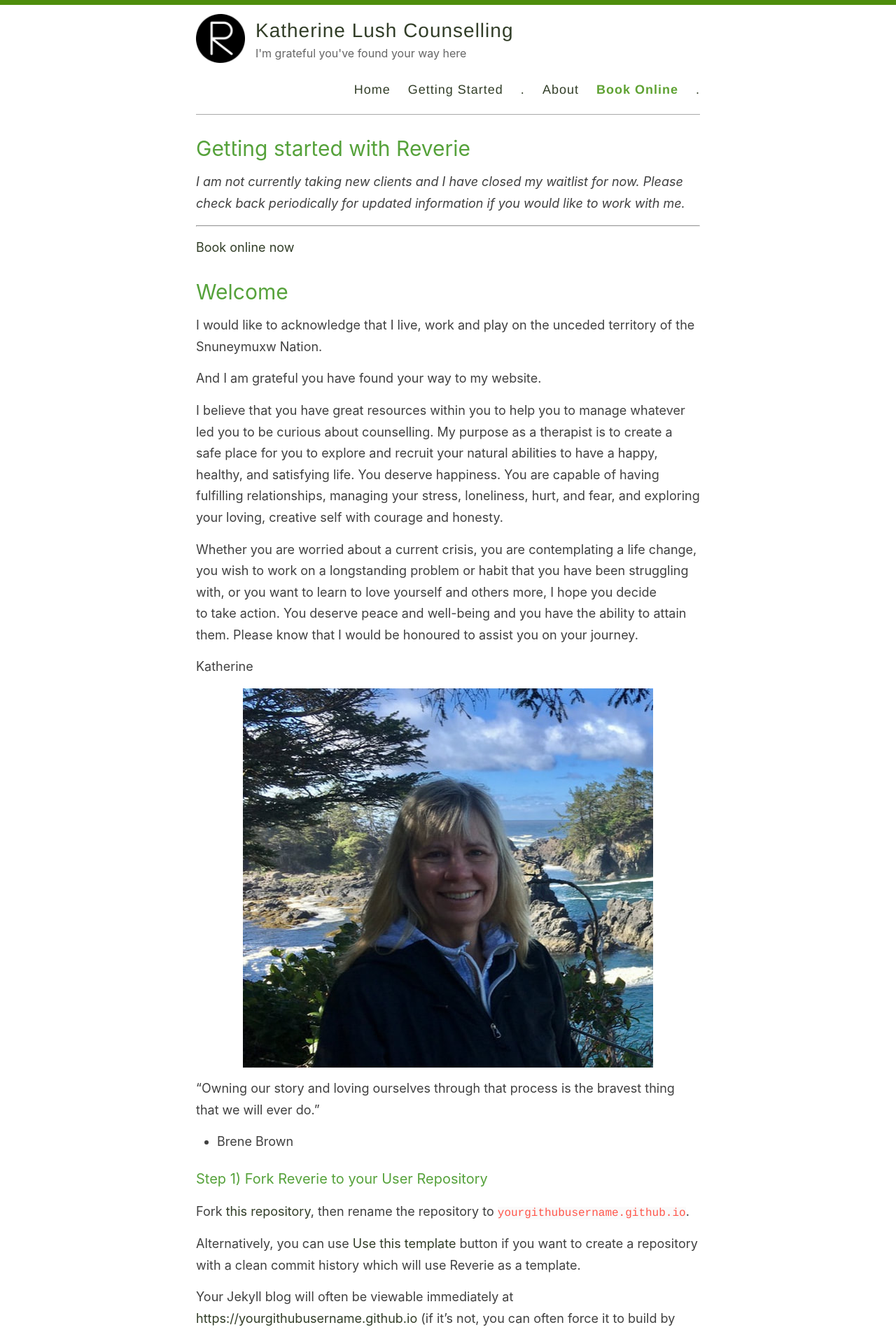
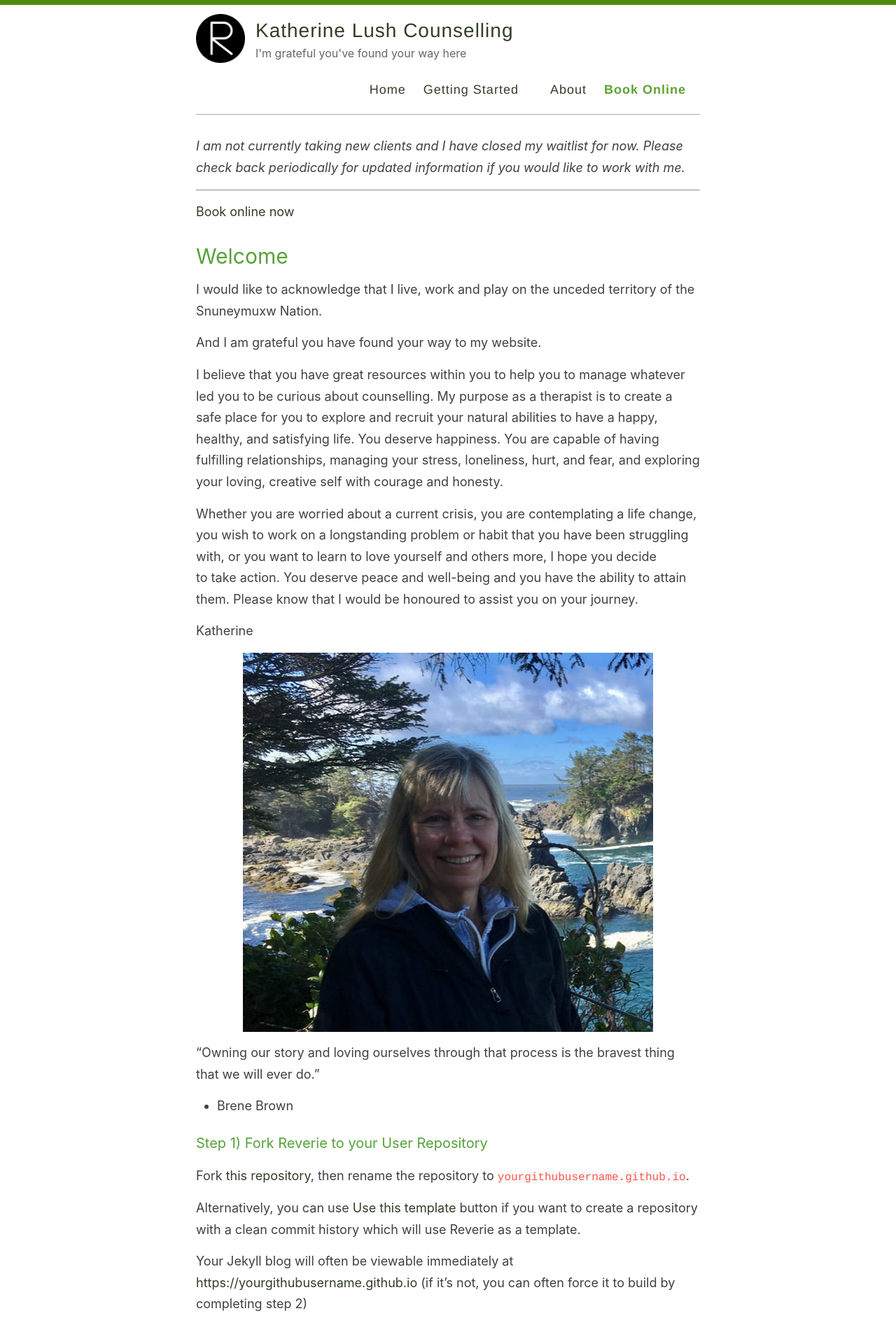
Before and after one commit to gammacray/katherinelushcounselling, a Jekyll site: the page built from _pages/getting-started.md, in a window 1280 px wide. Shown: the top 1904 px of the page at 70% size. Built offline with Jekyll 4.4.1, drawn with Linux system fonts in a browser that asks for light colours.

Commit message:
Updated style.scss.

```diff
--- a/_layouts/default.html
+++ b/_layouts/default.html
@@ -30,10 +30,10 @@
             <nav>
               <a href="{{ site.baseurl }}/">Home</a>
               <a href="{{ site.baseurl }}/getting-started">Getting Started</a>
-              <a href="{{ site.baseurl }}/search">.</a>
+              <a href="{{ site.baseurl }}/search"></a>
               <a href="{{ site.baseurl }}/about">About</a>
               <a href="https://app.acuityscheduling.com/schedule.php?owner=18436745" target="_blank"><font size="4" color="#5fa233"><strong>Book Online</strong></font></a>
-              <a href="{{ site.baseurl }}/archive">.</a>
+              <a href="{{ site.baseurl }}/archive"></a>
             </nav>
           </header>
         </div>
--- a/_pages/getting-started.md
+++ b/_pages/getting-started.md
@@ -1,6 +1,6 @@
 ---
 layout: page
-title: Getting started with Reverie
+title:
 permalink: /getting-started/
 ---
 
--- a/assets/style.scss
+++ b/assets/style.scss
@@ -339,7 +339,7 @@
     float: none;
     margin-top: 9px;
     display: block;
-    font-size: 16px;
+    font-size: 18px;
   }
 
   a {
```
